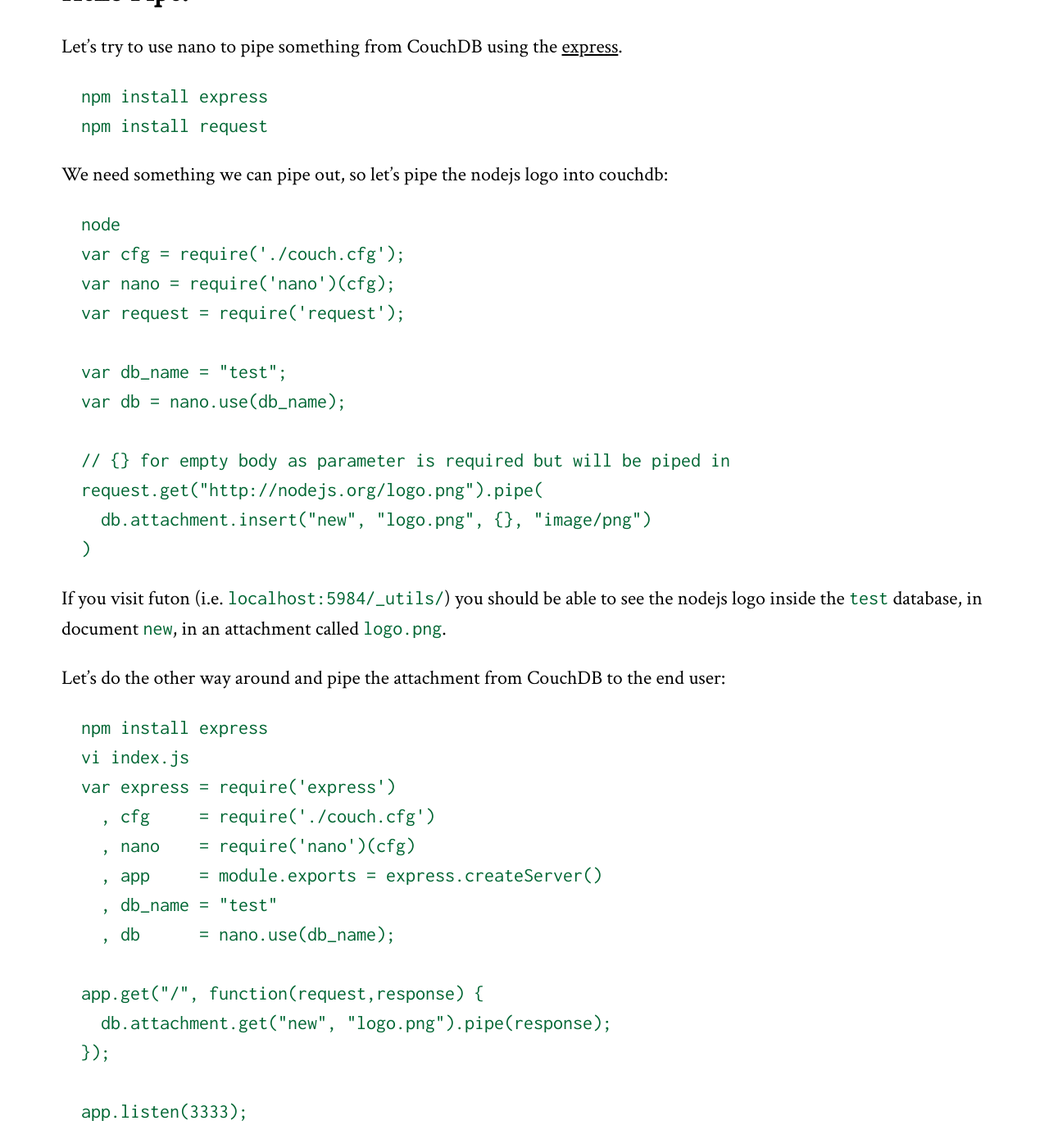
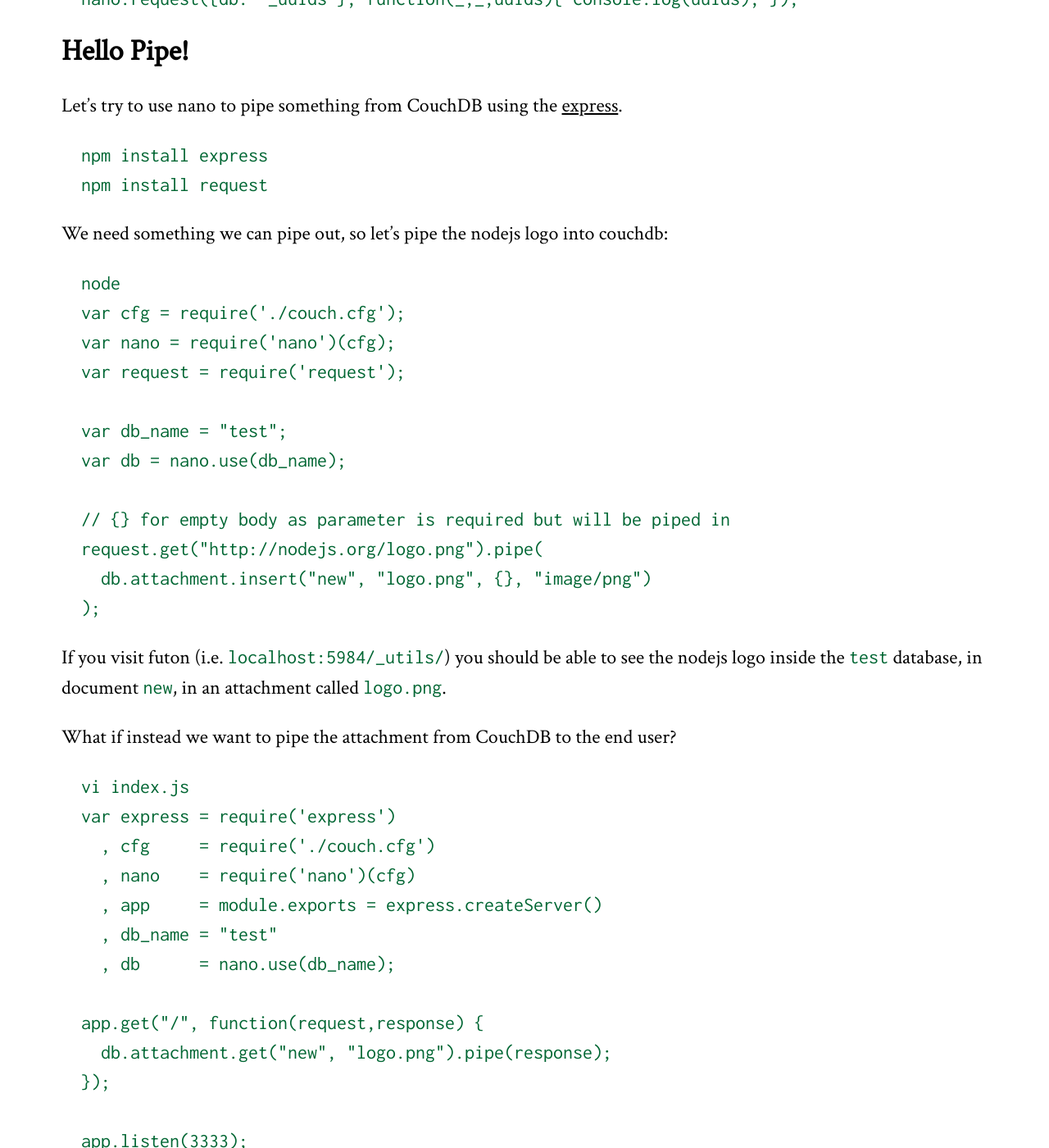
Before and after one commit to dscape/dscape.github.com, a Jekyll site: the page built from _posts/2011-08-19-nano-minimalistic-couchdb-client-for-nodejs.markdown, in a window 1280 px wide and 1400 px high, scrolled down 3255 px. Shown: the whole window at 82% size. Built offline with Jekyll 4.4.1, drawn with Linux system fonts in a browser that asks for light colours; Markdown is read by kramdown in place of the engine named in the settings; comment, search, counter and statistics services are not loaded; some of the changed text lies outside the part shown.

Commit message:
final revision from my side

```diff
--- a/_posts/2011-08-19-nano-minimalistic-couchdb-client-for-nodejs.markdown
+++ b/_posts/2011-08-19-nano-minimalistic-couchdb-client-for-nodejs.markdown
@@ -97,13 +99,12 @@ We need something we can pipe out, so let's pipe the nodejs logo into couchdb:
       // {} for empty body as parameter is required but will be piped in
       request.get("http://nodejs.org/logo.png").pipe(
         db.attachment.insert("new", "logo.png", {}, "image/png")
-      )
+      );
 
 If you visit futon (i.e. `localhost:5984/_utils/`) you should be able to see the nodejs logo inside the `test` database, in document `new`, in an attachment called `logo.png`.
 
-Let's do the other way around and pipe the attachment from CouchDB to the end user:
+What if instead we want to pipe the attachment from CouchDB to the end user?
 
-      npm install express
       vi index.js
       var express = require('express')
         , cfg     = require('./couch.cfg')
```
Also changed, not shown: other parts of _posts/2011-08-19-nano-minimalistic-couchdb-client-for-nodejs.markdown (+3 -1 lines).
